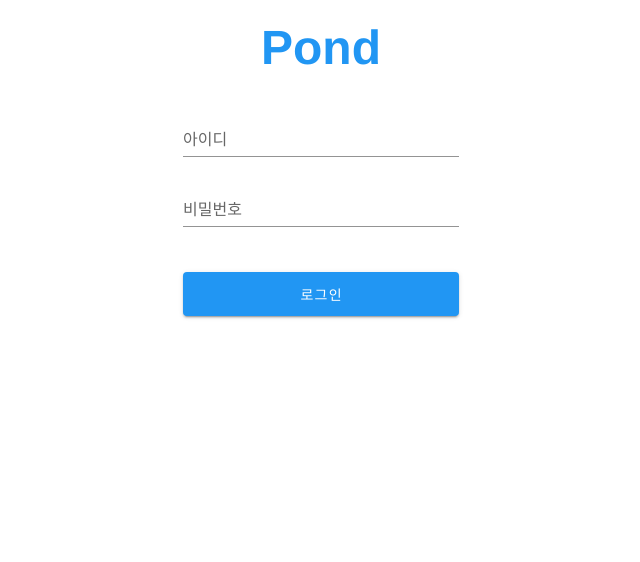
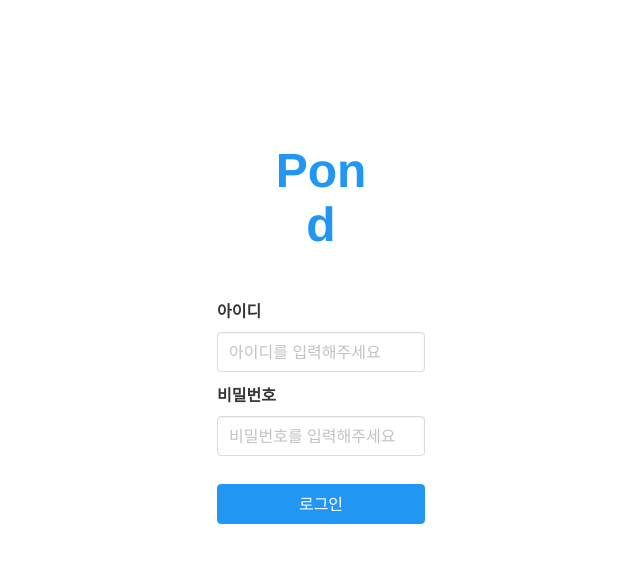
Before and after one commit to oenomel87/pond-app, a Vue app: page / in a window 1280 px wide. Shown: the top 562 px of the page, without its empty margins (319-959 px from the left). Built offline with nearby package versions, Linux system fonts and the light colour scheme.

Commit message:
bulma.css 로 변경

```diff
--- a/src/App.vue
+++ b/src/App.vue
@@ -1,14 +1,15 @@
 <template>
-  <v-app id="app">
-    <v-content>
+  <section id="app">
+    <div class="container">
       <Main v-if="this.currentPage === 'Main'" />
       <Login v-else-if="this.currentPage === 'Login'"/>
       <Error v-else />
-    </v-content>
-  </v-app>
+    </div>
+  </section>
 </template>
 
 <script>
+
 import Cookies from 'js-cookie';
 import axios from 'axios';
 
@@ -44,7 +45,7 @@ export default {
         method: 'get',
         url: `${API_ENDPOINT}/`,
         headers: {
-          Authorization: token,
+          Authorization: 'Bearer ' + token,
         }
       });
 
--- a/src/components/Login.vue
+++ b/src/components/Login.vue
@@ -1,33 +1,122 @@
 <template>
-  <v-container id="login-container">
-    <v-row align="center" justify="center">
-      <v-col>
-        <h1>Pond</h1>
-      </v-col>
-    </v-row>
-    <v-row>
-      <v-col>
-        <v-text-field v-model="label" label="아이디"></v-text-field>
-        <v-text-field v-model="label" label="비밀번호" type="password"></v-text-field>
-      </v-col>
-    </v-row>
-    <v-row>
-      <v-col>
-        <v-btn block large id="login-btn">로그인</v-btn>
-      </v-col>
-    </v-row>
-  </v-container>
+  <section id="login-container" class="section">
+    <section class="section login-form-section">
+      <div class="hero container">
+        <div class="hero-body">
+          <h1 class="title">Pond</h1>
+        </div>
+      </div>
+      <div class="container">
+        <div class="field">
+          <label for="username" class="label">아이디</label>
+          <div class="control">
+            <input
+              type="email"
+              name="username"
+              class="input"
+              :class="isInvalidUsername"
+              maxlength="20"
+              placeholder="아이디를 입력해주세요"
+              v-model="username">
+          </div>
+          <p class="help" :class="isInvalidUsername">{{usernameValidation}}</p>
+        </div>
+        <div class="field">
+          <label for="password" class="label">비밀번호</label>
+          <div class="control">
+            <input
+              type="password"
+              name="password"
+              class="input"
+              :class="isInvalidPassword"
+              axlength="30"
+              placeholder="비밀번호를 입력해주세요"
+              v-model="password">
+          </div>
+          <p class="help" :class="isInvalidPassword">{{passwordValidation}}</p>
+        </div>
+        <div class="login-btn-wrapper">
+          <button id="login-btn" class="button is-fullwidth" v-on:click="login()">로그인</button>
+        </div>
+      </div>
+    </section>
+  </section>
 </template>
 
 <script>
+import Cookies from 'js-cookie';
+import axios from 'axios';
+
+import { API_ENDPOINT, TOKEN_NAME } from '../env';
+
 export default {
-  name: 'Login'
+  name: 'Login',
+
+  data: function() {
+    return {
+      username: '',
+      password: '',
+      usernameValidation: '',
+      passwordValidation: ''
+    }
+  },
+
+  beforeMount: function() {
+    Cookies.remove(TOKEN_NAME);
+  },
+
+  computed: {
+    isInvalidUsername: function() {
+      return { 'is-danger': this.usernameValidation !== '' };
+    },
+
+    isInvalidPassword: function() {
+      return { 'is-danger': this.passwordValidation !== '' };
+    }
+  },
+
+  methods: {
+    login: async function() {
+      this.validate();
+      if(this.hasError()) {
+        return;
+      }
+
+      const res = await axios({
+        method: 'POST',
+        url: `${API_ENDPOINT}/api/auth?username=${this.username}&password=${this.password}`
+      });
+
+      console.dir(res);
+
+      if(res.status !== 200) {
+        alert('잘못된 아이디/비밀번호입니다.');
+        return;
+      }
+      Cookies.set(TOKEN_NAME, res.data);
+    },
+
+    validate: function() {
+      if(this.username == null || this.username.length === 0) {
+        this.usernameValidation = '아이디를 입력해주세요.';
+      }
+
+      if(this.password == null || this.password.length === 0) {
+        this.passwordValidation = '비밀번호를 입력해주세요.';
+      }
+    },
+
+    hasError: function() {
+      return this.usernameValidation.length > 0 || this.passwordValidation.length > 0;
+    }
+  }
 }
 </script>
 
 <style scoped>
 #login-container {
-  max-width: 300px;
+  max-width: 400px;
+  margin: 0 auto;
 }
 
 #login-container h1 {
@@ -36,6 +125,10 @@ export default {
   color: #2196F3;
 }
 
+.login-btn-wrapper {
+  padding-top: 1rem;
+}
+
 #login-btn {
   background: #2196F3;
   border-color: #2196F3;
--- a/src/main.js
+++ b/src/main.js
@@ -1,10 +1,9 @@
 import Vue from 'vue'
 import App from './App.vue'
-import vuetify from './plugins/vuetify';
+import 'bulma/css/bulma.css';
 
 Vue.config.productionTip = false
 
 new Vue({
-  vuetify,
   render: h => h(App)
 }).$mount('#app')
--- a/src/plugins/vuetify.js
+++ /dev/null
@@ -1,7 +0,0 @@
-import Vue from 'vue';
-import Vuetify from 'vuetify/lib';
-
-Vue.use(Vuetify);
-
-export default new Vuetify({
-});
--- a/vue.config.js
+++ b/vue.config.js
@@ -1,5 +1,3 @@
 module.exports = {
-  "transpileDependencies": [
-    "vuetify"
-  ]
+  "transpileDependencies": []
 }
```
Also changed, not shown: package.json (+3 -4 lines), src/components/HelloWorld.vue (deleted, +0 -151 lines), 1 other file (tests, documents, lock files or other folders).
